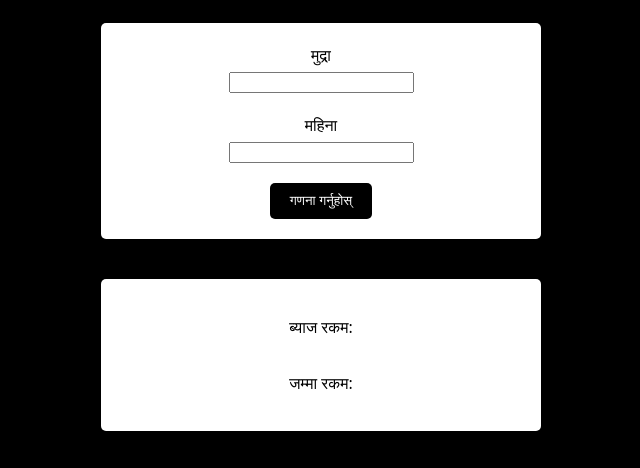
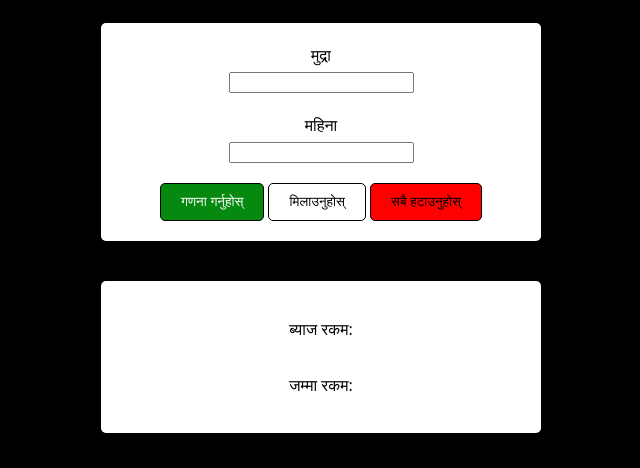
Before and after one commit to DcodeNischal/calculate, a plain HTML site: page index.html in a window 1280 px wide. Shown: the part 88-556 px from the top of the page, without its empty margins (319-959 px from the left). Drawn offline with Linux system fonts and the light colour scheme.

Commit message:
Add files via upload

```diff
--- a/index.html
+++ b/index.html
@@ -50,13 +50,34 @@
         align-items: center;
       }
 
-      .button {
-        background-color: #000;
+      #calculate {
+        background-color: rgb(6, 137, 15);
         color: #fff;
         border: none;
         padding: 10px 20px;
         border-radius: 5px;
         cursor: pointer;
+        border: 1px solid #000;
+      }
+
+      #reset {
+        background-color: #fff;
+        color: #000;
+        border: none;
+        padding: 10px 20px;
+        border-radius: 5px;
+        cursor: pointer;
+        border: 1px solid #000;
+      }
+
+      #delete {
+        background-color: rgb(255, 0, 0);
+        color: rgb(0, 0, 0);
+        border: none;
+        padding: 10px 20px;
+        border-radius: 5px;
+        cursor: pointer;
+        border: 1px solid #000;
       }
 
       .result {
@@ -105,12 +126,11 @@
       <label for="month"
         >महिना <br /><input type="number" name="month" id="month"
       /></label>
-      <input
-        type="submit"
-        class="button"
-        value="गणना गर्नुहोस्"
-        id="calculate"
-      />
+      <div class="buttons">
+        <button class="button" id="calculate">गणना गर्नुहोस्</button>
+        <button class="button" id="reset">मिलाउनुहोस्</button>
+        <button class="button" id="delete">सबै हटाउनुहोस्</button>
+      </div>
     </form>
 
     <!-- Display Result i.e. interest amount and total amount -->
@@ -132,7 +152,7 @@
     <div class="footer">
       <p>
         Made with ♡ by
-        <a href="https://nischaldhakal.com.np" target="_blank">Nischal</a>
+        <a href="https://www.nischaldhakal.com.np" target="_blank">Nischal</a>
       </p>
     </div>
 
@@ -167,6 +187,23 @@
         document.getElementById("totalAmountWithInterest").innerHTML =
           totalAmountWithInterest + totalAmount;
       });
+
+      document.getElementById("reset").addEventListener("click", (e) => {
+        e.preventDefault();
+        document.getElementById("money").value = "";
+        document.getElementById("month").value = "";
+      });
+
+      document.getElementById("delete").addEventListener("click", (e) => {
+        e.preventDefault();
+        document.getElementById("totalInterest").innerHTML = 0;
+        document.getElementById("totalAmount").innerHTML = 0;
+        document.getElementById("totalAmountWithInterest").innerHTML = 0;
+        document.getElementById("interest").innerHTML = "";
+        document.getElementById("total").innerHTML = "";
+        document.getElementById("money").value = "";
+        document.getElementById("month").value = "";
+      });
     </script>
   </body>
 </html>
```
